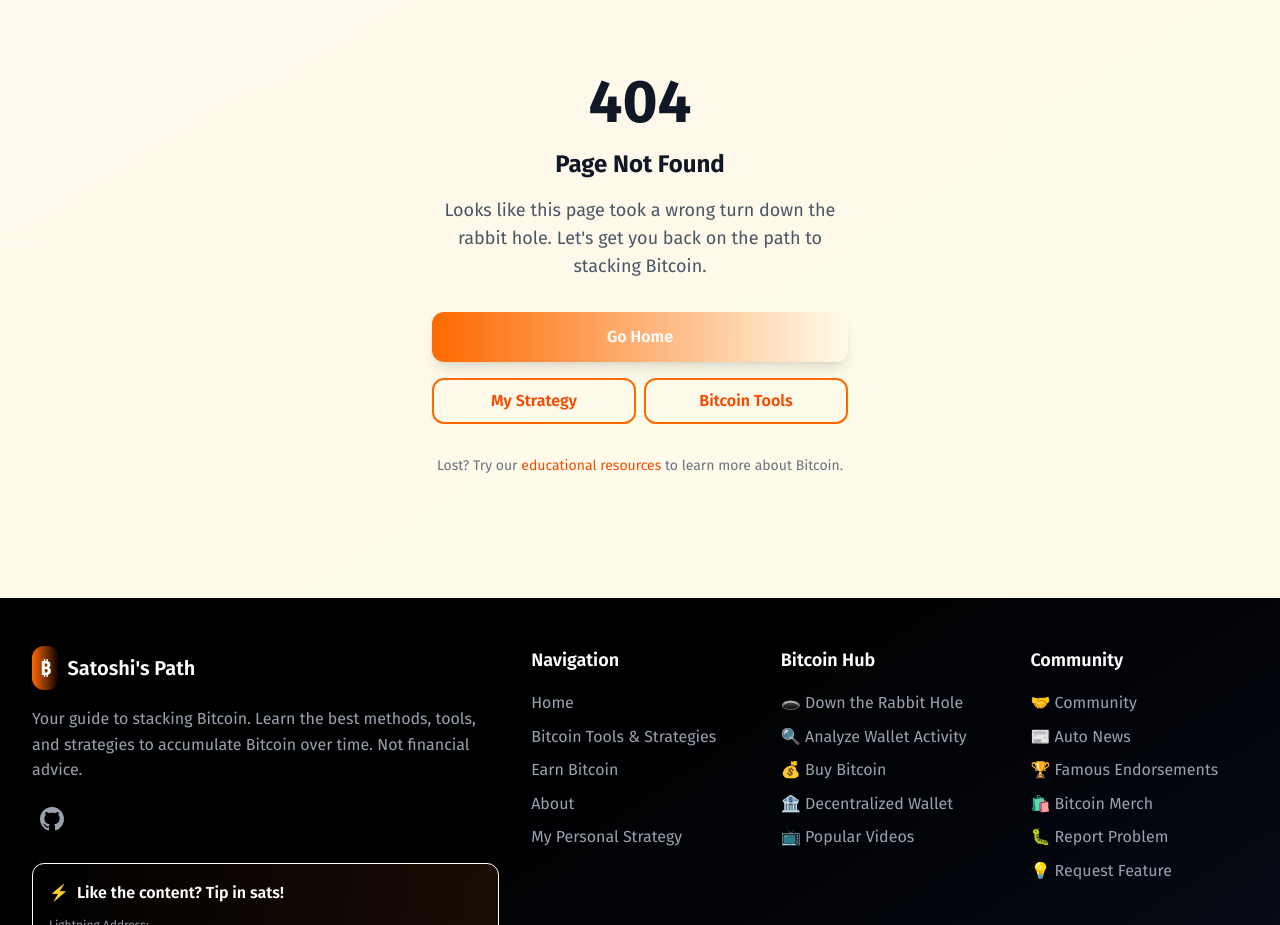
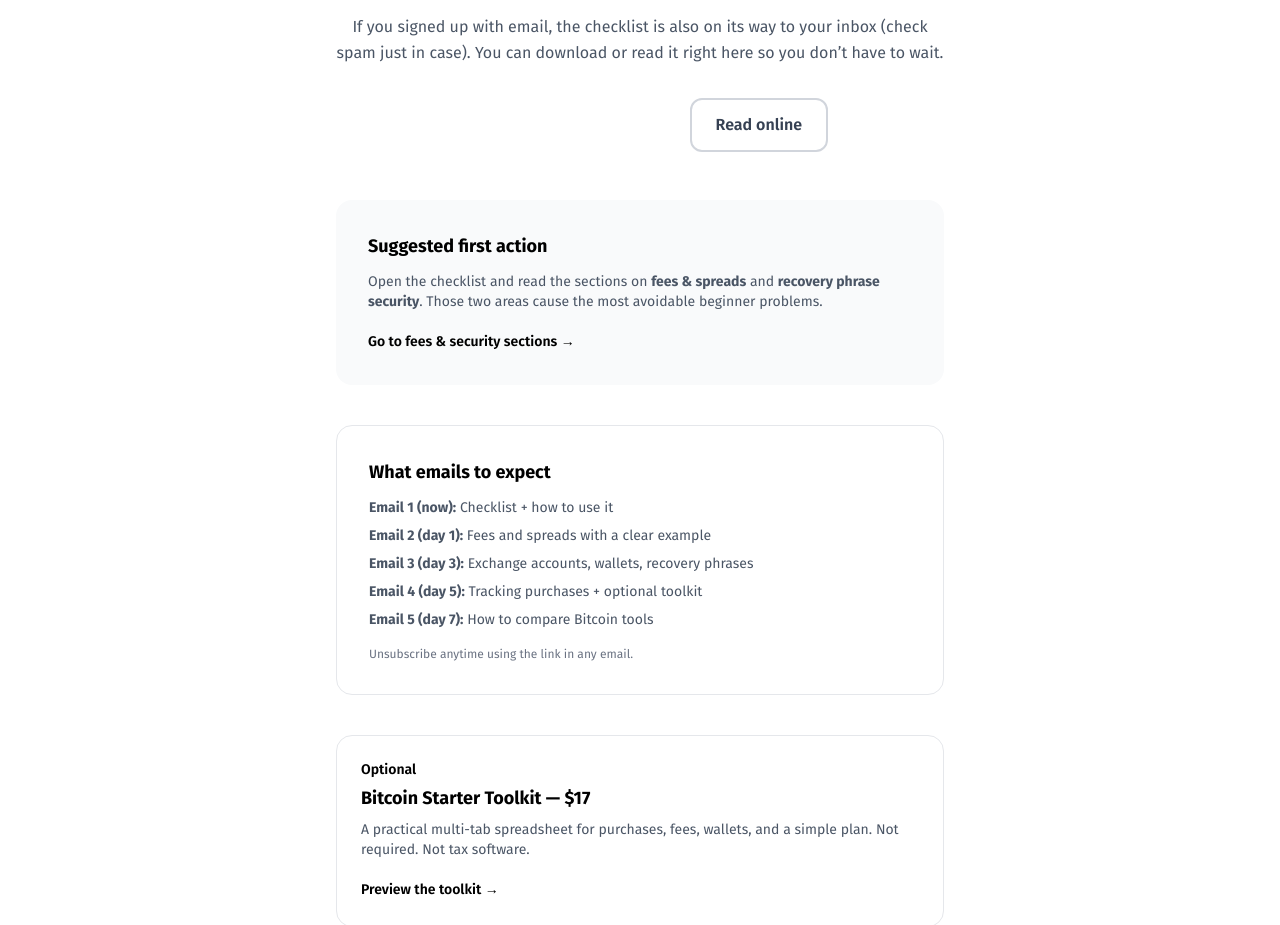
Before and after one commit to CF-LLC/satoshis-path, a Next.js app: page /thank-you in a window 1280 px wide. Before the commit this address had no page. Shown: the part 267-1192 px from the top of the page. Built offline with nearby package versions, Linux system fonts and the light colour scheme.

Commit message:
feat: add thank-you page with checklist download and email expectations

```diff
--- /dev/null
+++ b/src/app/thank-you/page.tsx
@@ -0,0 +1,98 @@
+import Link from "next/link";
+import type { Metadata } from "next";
+
+export const metadata: Metadata = {
+  title: "Thank you | Satoshi's Path",
+  description: "Your checklist is ready. Next steps for learning Bitcoin basics.",
+  robots: { index: false, follow: false },
+};
+
+export default function ThankYouPage() {
+  return (
+    <div className="bg-white">
+      <div className="max-w-2xl mx-auto container-padding py-16 md:py-20 text-center">
+        <div className="inline-flex items-center justify-center w-14 h-14 bg-green-100 text-green-700 rounded-full text-2xl mb-6">
+          ✓
+        </div>
+        <h1 className="text-3xl md:text-4xl font-bold text-black mb-4">
+          You’re in. Here’s your checklist.
+        </h1>
+        <p className="text-gray-600 mb-8 leading-relaxed">
+          If you signed up with email, the checklist is also on its way to your inbox (check spam
+          just in case). You can download or read it right here so you don’t have to wait.
+        </p>
+
+        <div className="flex flex-col sm:flex-row gap-4 justify-center mb-12">
+          <a
+            href="/Bitcoin-Beginner-Checklist.pdf"
+            download
+            className="bg-bitcoin-orange text-white px-6 py-3 rounded-xl font-semibold hover:bg-orange-600 transition-colors"
+          >
+            Download PDF checklist
+          </a>
+          <Link
+            href="/checklist/"
+            className="border-2 border-gray-300 text-gray-700 px-6 py-3 rounded-xl font-semibold hover:border-bitcoin-orange hover:text-bitcoin-orange transition-colors"
+          >
+            Read online
+          </Link>
+        </div>
+
+        <div className="bg-gray-50 rounded-2xl p-6 md:p-8 text-left mb-10">
+          <h2 className="font-bold text-lg text-black mb-3">Suggested first action</h2>
+          <p className="text-gray-600 text-sm mb-4">
+            Open the checklist and read the sections on <strong>fees & spreads</strong> and{" "}
+            <strong>recovery phrase security</strong>. Those two areas cause the most avoidable
+            beginner problems.
+          </p>
+          <Link href="/checklist/" className="text-bitcoin-orange font-semibold text-sm hover:underline">
+            Go to fees & security sections →
+          </Link>
+        </div>
+
+        <div className="bg-white border border-gray-200 rounded-2xl p-6 md:p-8 text-left mb-10">
+          <h2 className="font-bold text-lg text-black mb-3">What emails to expect</h2>
+          <ul className="text-sm text-gray-600 space-y-2">
+            <li>
+              <strong>Email 1 (now):</strong> Checklist + how to use it
+            </li>
+            <li>
+              <strong>Email 2 (day 1):</strong> Fees and spreads with a clear example
+            </li>
+            <li>
+              <strong>Email 3 (day 3):</strong> Exchange accounts, wallets, recovery phrases
+            </li>
+            <li>
+              <strong>Email 4 (day 5):</strong> Tracking purchases + optional toolkit
+            </li>
+            <li>
+              <strong>Email 5 (day 7):</strong> How to compare Bitcoin tools
+            </li>
+          </ul>
+          <p className="text-xs text-gray-500 mt-4">
+            Unsubscribe anytime using the link in any email.
+          </p>
+        </div>
+
+        <div className="border border-gray-200 rounded-2xl p-6 text-left mb-10">
+          <p className="text-bitcoin-orange font-semibold text-sm mb-1">Optional</p>
+          <h2 className="font-bold text-lg text-black mb-2">Bitcoin Starter Toolkit — $17</h2>
+          <p className="text-gray-600 text-sm mb-4">
+            A practical multi-tab spreadsheet for purchases, fees, wallets, and a simple plan. Not
+            required. Not tax software.
+          </p>
+          <Link
+            href="/tracker/"
+            className="text-bitcoin-orange font-semibold text-sm hover:underline"
+          >
+            Preview the toolkit →
+          </Link>
+        </div>
+
+        <Link href="/" className="text-gray-500 text-sm hover:text-bitcoin-orange transition-colors">
+          ← Back to Satoshi’s Path home
+        </Link>
+      </div>
+    </div>
+  );
+}
```
